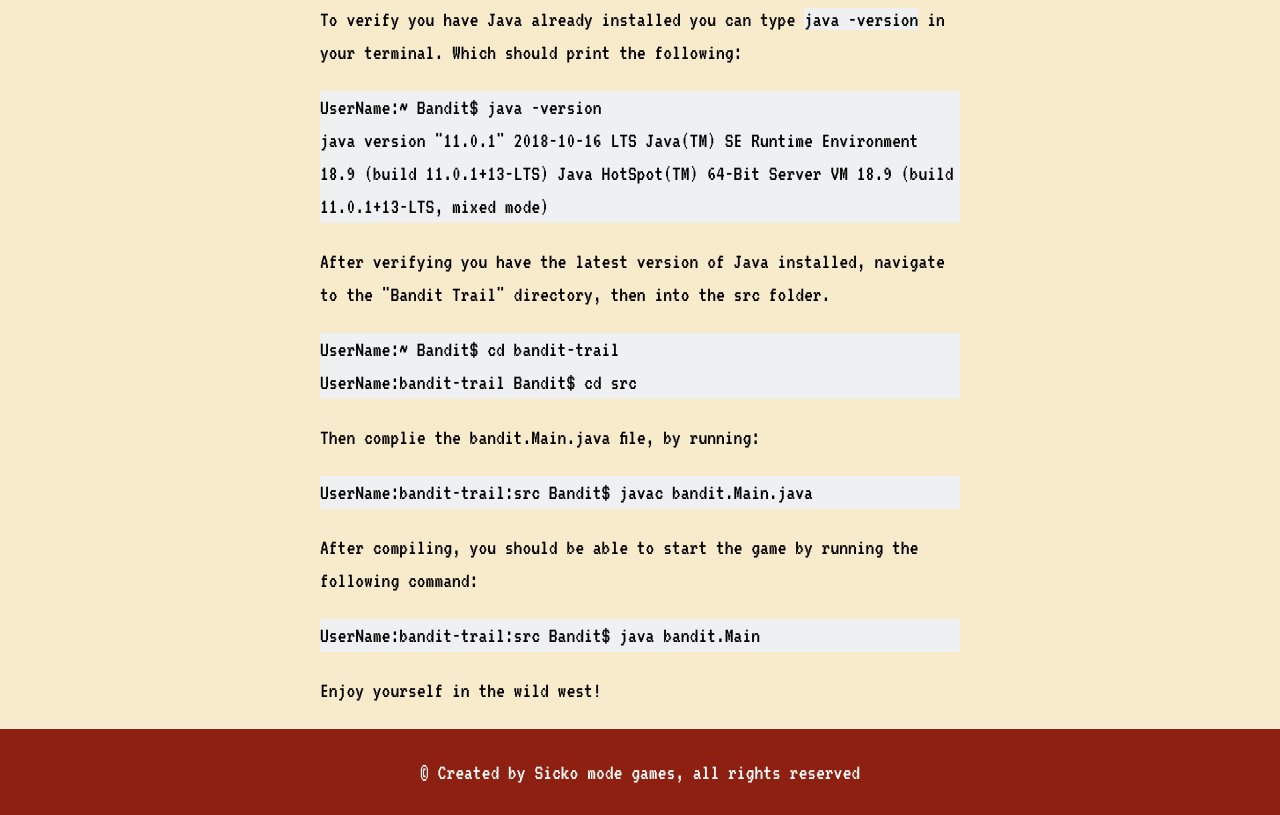
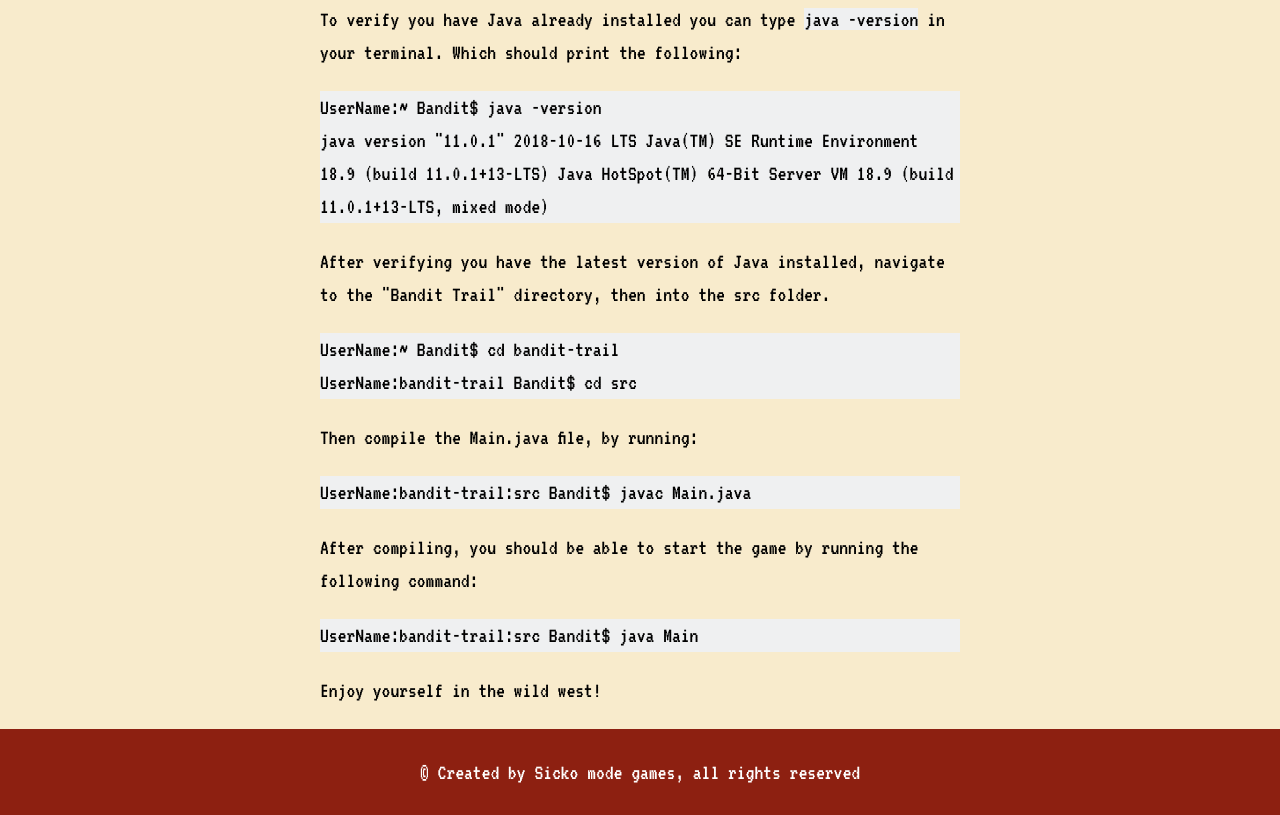
Before and after one commit to kwame-mintah/java-11-text-based-adventure-bandit-game, a plain HTML site: page site/readme.html in a window 1280 px wide. Shown: the part 404-1219 px from the top of the page. Drawn offline with Linux system fonts and the light colour scheme.

Commit message:
docs(readme): include group memebers github profiles and project context
slight formatting to original readme docs and provide links to other memebers github profiles

```diff
--- a/site/readme.html
+++ b/site/readme.html
@@ -47,11 +47,11 @@
         UserName:bandit-trail Bandit$ cd src
     </p>
 
-    <p>Then complie the bandit.Main.java file, by running:</p>
-    <p class="codetxt">UserName:bandit-trail:src Bandit$ javac bandit.Main.java<br/>
+    <p>Then compile the Main.java file, by running:</p>
+    <p class="codetxt">UserName:bandit-trail:src Bandit$ javac Main.java<br/>
     </p>
     <p>After compiling, you should be able to start the game by running the following command:</p>
-    <p class="codetxt">UserName:bandit-trail:src Bandit$ java bandit.Main<br/>
+    <p class="codetxt">UserName:bandit-trail:src Bandit$ java Main<br/>
     <p>Enjoy yourself in the wild west!</p>
 </div>
 <!-- Text end -->
```
Also changed, not shown: 1 other file.
